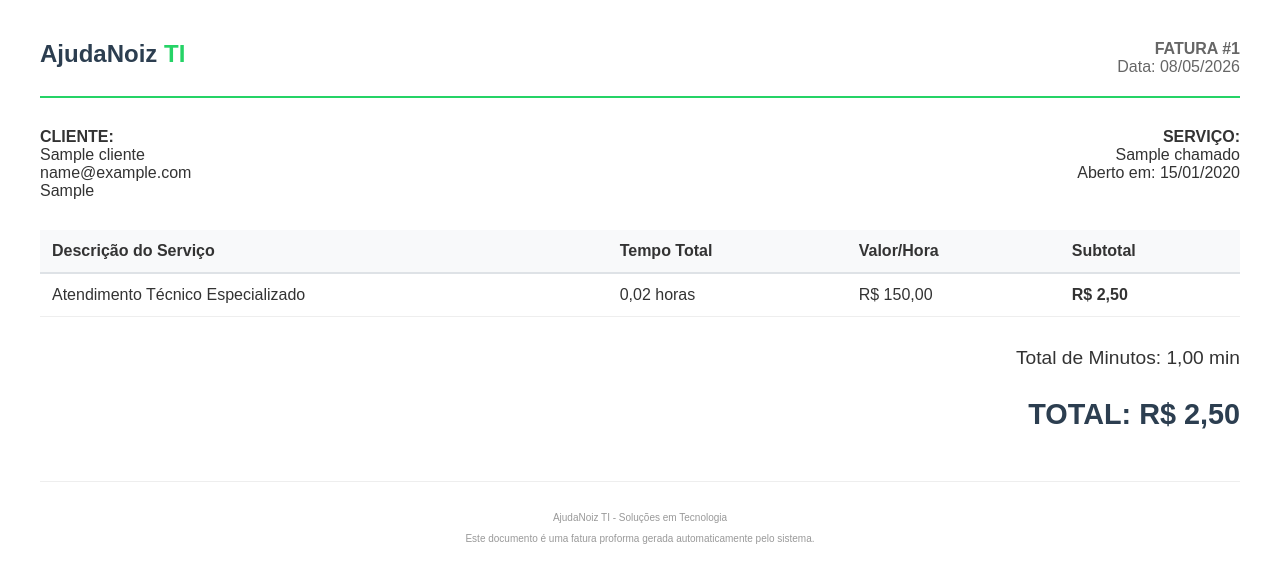
After one commit to jlcnunes/AjudaNoiz, a Flask app: page /admin/chamado/1/fatura in a window 1280 px wide. The commit adds this page. Shown: the top 583 px of the page. Run offline with Flask 3, Linux system fonts and the light colour scheme; tables that the repository leaves empty hold one stand-in row (values such as "Sample post").

Commit message:
Enhancement: Foi implementado funação que gera fatura em PDF e envio da fatura de forma automática após click em botão, disponível apenas quando chamado é concluído. Implementado tela deconfiguração do valor da hora técnica.

```diff
--- a/backend/app.py
+++ b/backend/app.py
@@ -1,16 +1,25 @@
 from flask import Flask, render_template, request, redirect
 from database import inicializar_banco, executar_autoteste, get_db_connection
-from flask import session, flash, url_for
+from flask import session, flash, url_for, make_response
 from werkzeug.security import generate_password_hash, check_password_hash
 from flask_mail import Mail, Message
 from datetime import datetime, timedelta
-
+from utilitarios import calcular_total_fatura
+import pdfkit
 
 app = Flask(__name__,
             template_folder='../templates',
             static_folder='../static')
 
 app.secret_key = "N3v3rM3ssTh@tSh1tB0y"
+
+@app.template_filter('brl')
+def brl_filter(valor):
+    try:
+        float_valor = float(valor) # Garante que é um número
+        return f"{float_valor:,.2f}".replace(',', 'X').replace('.', ',').replace('X', '.')
+    except (ValueError, TypeError):
+        return valor # Se não for número, retorna o que era antes
 
 
 # Configurações do Flask-Mail
@@ -55,6 +64,14 @@ def verificar_disponibilidade_tecnico(tecnico_id, data_hora):
     conn.close()
     return conflito is None
 
+def obter_valor_hora():
+    conn = get_db_connection()
+    cursor = conn.cursor(dictionary=True)
+    cursor.execute("SELECT valor FROM configuracoes WHERE chave = 'valor_hora_tecnica'")
+    res = cursor.fetchone()
+    cursor.close()
+    conn.close()
+    return float(res['valor']) if res else 150.00 # Retorna 150.00 se não achar no banco
 
 @app.route('/')
 def home():
@@ -682,6 +699,114 @@ def adicionar_nota(id):
 
     return redirect(url_for('ver_chamado', id=id))
 
+
+@app.route('/admin/chamado/<int:id>/fatura')
+def preparar_fatura(id):
+    # 1. Busca os detalhes do chamado e do cliente para o cabeçalho da fatura
+    conn = get_db_connection()
+    cursor = conn.cursor(dictionary=True)
+
+    cursor.execute('''
+        SELECT ch.id, ch.servico_titulo, ch.data_criacao, c.nome, c.email, c.whatsapp
+        FROM chamados ch
+        JOIN clientes c ON ch.cliente_id = c.id
+        WHERE ch.id = %s
+    ''', (id,))
+    chamado = cursor.fetchone()
+
+    cursor.close()
+    conn.close()
+
+    if not chamado:
+        flash("Chamado não encontrado para gerar fatura.", "danger")
+        return redirect('/admin')
+
+    # 2. Usa a função do utilitarios.py para os cálculos financeiros
+    financeiro = calcular_total_fatura(id)
+
+    # 3. Aviso o usuário que não foipossível calcula a fatura.
+    if not financeiro:
+        flash("Não foi possível calcular a fatura. Certifique-se de que existem notas técnicas com tempo registrado.", "warning")
+        return redirect(f'/admin/chamado/{id}')
+
+    # 4 Renderiza o template que será transformado em PDF
+    return render_template('fatura_template.html', chamado=chamado, financeiro=financeiro, data_atual=datetime.now().strftime('%d/%m/%Y'))
+
+
+@app.route('/admin/chamado/<int:id>/enviar_fatura')
+def enviar_fatura_email(id):
+    # 1. Coleta os dados (Lógica similar à que discutimos antes)
+    from utilitarios import calcular_total_fatura
+    financeiro = calcular_total_fatura(id)
+
+    # Busca dados do cliente (ID, nome, email)
+    conn = get_db_connection()
+    cursor = conn.cursor(dictionary=True)
+    cursor.execute("""
+    SELECT ch.id, ch.servico_titulo, ch.data_criacao, c.nome, c.email, c.whatsapp
+        FROM chamados ch
+        JOIN clientes c ON ch.cliente_id = c.id
+        WHERE ch.id = %s
+    """, (id,))
+    cliente = cursor.fetchone()
+
+    # 2. Gera o HTML do PDF
+    html_fatura = render_template('fatura_template.html',
+                                 chamado=cliente,
+                                 financeiro=financeiro,
+                                 data_atual=datetime.now().strftime('%d/%m/%Y'))
+
+    # 3. Converte HTML para PDF
+    path_wkhtmltopdf = r'C:\Program Files\wkhtmltopdf\bin\wkhtmltopdf.exe'
+    config = pdfkit.configuration(wkhtmltopdf=r'C:\Program Files\wkhtmltopdf\bin\wkhtmltopdf.exe')
+    pdf = pdfkit.from_string(html_fatura, False, configuration=config)
+
+    # 4. Cria e envia o E-mail
+    msg = Message(f"Fatura do Atendimento #{id} - AjudaNoiz TI",
+                  recipients=[cliente['email']])
+    msg.body = f"Olá {cliente['nome']},\n\nSegue em anexo a fatura referente ao seu atendimento técnico.\n\nTotal: R$ {financeiro['valor_total']}"
+
+    # Anexa o PDF (nome do arquivo, tipo mime, conteúdo)
+    msg.attach(f"fatura_ajudanoiz_{id}.pdf", "application/pdf", pdf)
+
+    try:
+        mail.send(msg)
+        flash(f"Fatura enviada com sucesso para {cliente['email']}!", "success")
+    except Exception as e:
+        flash(f"Erro ao enviar e-mail: {str(e)}", "danger")
+
+    return redirect(f'/chamado/{id}')
+
+
+@app.route('/admin/configuracoes')
+def exibir_configuracoes():
+    # Busca o valor atual para exibir no formulário
+    from utilitarios import obter_valor_hora # Vamos adicionar essa no utilitarios.py
+    valor = obter_valor_hora()
+    return render_template('configuracoes.html', valor_hora=valor)
+
+
+@app.route('/admin/configuracoes/salvar', methods=['POST'])
+def salvar_configuracoes():
+    novo_valor = request.form.get('valor_hora')
+    conn = get_db_connection()
+    cursor = conn.cursor()
+
+    # Atualiza ou insere a chave de configuração
+    cursor.execute("""
+        INSERT INTO configuracoes (chave, valor)
+        VALUES ('valor_hora_tecnica', %s)
+        ON DUPLICATE KEY UPDATE valor = %s
+    """, (novo_valor, novo_valor))
+
+    conn.commit()
+    cursor.close()
+    conn.close()
+
+    flash("Configurações atualizadas com sucesso!", "success")
+    return redirect('/admin/configuracoes')
+
+
 @app.route('/admin/usuarios')
 def gerenciar_usuarios():
     if 'usuario_id' not in session or session.get('usuario_cargo') != 'admin':
--- a/backend/schema.sql
+++ b/backend/schema.sql
@@ -74,3 +74,8 @@ CREATE TABLE IF NOT EXISTS agendamentos (
     -- Garante que um técnico não tenha dois agendamentos no mesmo horário
     UNIQUE KEY tecnico_horario (tecnico_id, data_hora)
 );
+
+CREATE TABLE IF NOT EXISTS configuracoes (
+    chave VARCHAR(50) PRIMARY KEY,
+    valor VARCHAR(255) NOT NULL
+);
--- /dev/null
+++ b/backend/utilitarios.py
@@ -0,0 +1,46 @@
+from database import get_db_connection
+
+def obter_valor_hora():
+    conn = get_db_connection()
+    cursor = conn.cursor(dictionary=True)
+    cursor.execute("SELECT valor FROM configuracoes WHERE chave = 'valor_hora_tecnica'")
+    res = cursor.fetchone()
+    cursor.close()
+    conn.close()
+    return float(res['valor']) if res else 150.00
+
+def calcular_total_fatura(chamado_id):
+    conn = get_db_connection()
+    cursor = conn.cursor(dictionary=True)
+
+    try:
+        # 1. Busca o valor da hora técnica configurado
+        cursor.execute("SELECT valor FROM configuracoes WHERE chave = 'valor_hora_tecnica'")
+        res_config = cursor.fetchone()
+        valor_hora = float(res_config['valor']) if res_config else 150.00
+
+        # 2. Soma todo o tempo gasto (minutos) nas atividades deste chamado
+        cursor.execute("SELECT SUM(tempo_gasto) as total_minutos FROM atividades WHERE chamado_id = %s", (chamado_id,))
+        res_tempo = cursor.fetchone()
+        total_minutos = float(res_tempo['total_minutos']) if res_tempo['total_minutos'] else 0.0
+
+        # 3. Cálculo Matemático
+        # Convertemos minutos para horas decimais (ex: 90 min = 1.5h)
+        total_horas = total_minutos / 60
+        valor_final = total_horas * valor_hora
+
+        return {
+            'minutos_totais': total_minutos,
+            'tempo_total': round(total_horas, 2),
+            'horas_decimais': round(total_horas, 2),
+            'valor_hora': valor_hora,
+            'subtotal': round(valor_final, 2),
+            'valor_total': round(valor_final, 2)
+        }
+
+    except Exception as e:
+        print(f"Erro ao calcular fatura: {e}")
+        return None
+    finally:
+        cursor.close()
+        conn.close()
--- /dev/null
+++ b/templates/fatura_template.html
@@ -0,0 +1,70 @@
+<!DOCTYPE html>
+<html>
+<head>
+    <meta charset="UTF-8">
+    <style>
+        body { font-family: Arial, sans-serif; color: #333; margin: 40px; }
+        .header { display: flex; justify-content: space-between; border-bottom: 2px solid #25d366; padding-bottom: 20px; }
+        .logo { color: #2c3e50; font-size: 24px; font-weight: bold; }
+        .fatura-titulo { text-align: right; color: #666; }
+        .info-secao { margin-top: 30px; display: flex; justify-content: space-between; }
+        .tabela-fatura { width: 100%; border-collapse: collapse; margin-top: 30px; }
+        .tabela-fatura th { background-color: #f8f9fa; border-bottom: 2px solid #dee2e6; padding: 12px; text-align: left; }
+        .tabela-fatura td { padding: 12px; border-bottom: 1px solid #eee; }
+        .total-container { margin-top: 30px; text-align: right; font-size: 1.2em; }
+        .footer { margin-top: 50px; font-size: 10px; color: #999; text-align: center; border-top: 1px solid #eee; padding-top: 20px; }
+    </style>
+</head>
+<body>
+    <div class="header">
+        <div class="logo">AjudaNoiz <span style="color: #25d366;">TI</span></div>
+        <div class="fatura-titulo">
+            <strong>FATURA #{{ chamado.id }}</strong><br>
+            Data: {{ data_atual if data_atual else 'N/A' }}
+        </div>
+    </div>
+
+    <div class="info-secao">
+        <div>
+            <strong>CLIENTE:</strong><br>
+            {{ chamado.nome }}<br>
+            {{ chamado.email }}<br>
+            {{ chamado.whatsapp }}
+        </div>
+        <div style="text-align: right;">
+            <strong>SERVIÇO:</strong><br>
+            {{ chamado.servico_titulo }}<br>
+            Aberto em: {{ chamado.data_criacao.strftime('%d/%m/%Y') }}
+        </div>
+    </div>
+
+    <table class="tabela-fatura">
+        <thead>
+            <tr>
+                <th>Descrição do Serviço</th>
+                <th>Tempo Total</th>
+                <th>Valor/Hora</th>
+                <th>Subtotal</th>
+            </tr>
+        </thead>
+        <tbody>
+            <tr>
+                <td>Atendimento Técnico Especializado</td>
+                <td>{{ financeiro.tempo_total | brl }} horas</td>
+                <td>R$ {{ financeiro.valor_hora | brl }}</td>
+                <td><strong>R$ {{ financeiro.subtotal | default(0) | brl }}</strong></td>
+            </tr>
+        </tbody>
+    </table>
+
+    <div class="total-container">
+        <p>Total de Minutos: {{ financeiro.minutos_totais | brl }} min</p>
+        <p style="font-size: 1.5em; color: #2c3e50;"><strong>TOTAL: R$ {{ financeiro.valor_total | brl }}</strong></p>
+    </div>
+
+    <div class="footer">
+        <p>AjudaNoiz TI - Soluções em Tecnologia</p>
+        <p>Este documento é uma fatura proforma gerada automaticamente pelo sistema.</p>
+    </div>
+</body>
+</html>
```
Also changed, not shown: static/css/style.css (+13 -0 lines), templates/admin.html (+8 -0 lines), templates/configuracao.html (added, +20 -0 lines), templates/detalhes_chamado.html (+21 -0 lines).
